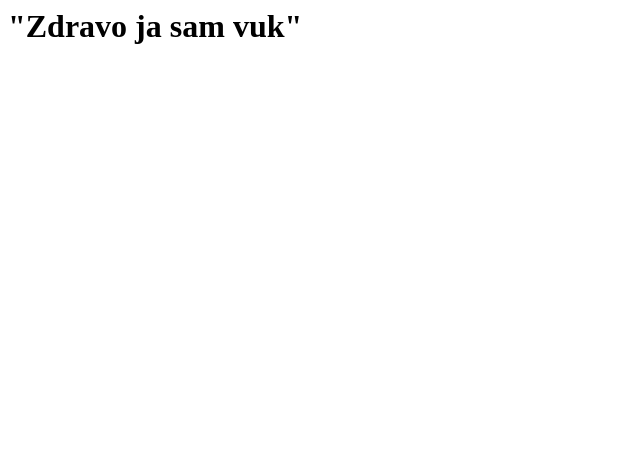
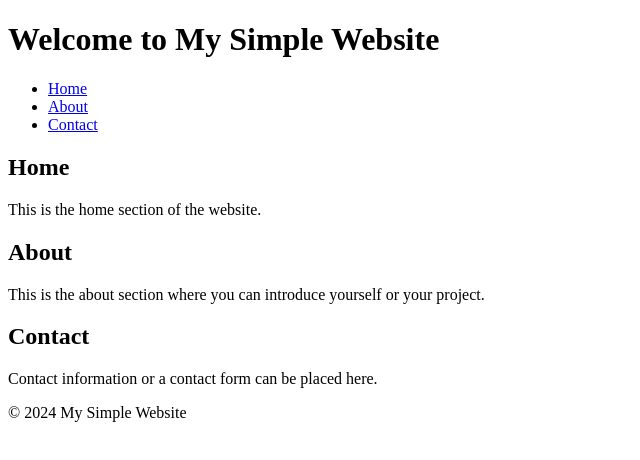
Before and after one commit to Vukile2801w/test_web, a plain HTML site: page index.html in a window 1280 px wide. Shown: the whole page, without its empty margins (0-640 px from the left). Drawn offline with Linux system fonts and the light colour scheme.

Commit message:
Update index.html

```diff
--- a/index.html
+++ b/index.html
@@ -1,7 +1,38 @@
-<html>
-    <body>
-        <h1>
-            "Zdravo ja sam vuk"
-        </h1>
-    </body>
+<!DOCTYPE html>
+<html lang="en">
+<head>
+    <meta charset="UTF-8">
+    <meta name="viewport" content="width=device-width, initial-scale=1.0">
+    <title>My Simple Website</title>
+    <link rel="stylesheet" href="styles.css">
+</head>
+<body>
+    <header>
+        <h1>Welcome to My Simple Website</h1>
+        <nav>
+            <ul>
+                <li><a href="#home">Home</a></li>
+                <li><a href="#about">About</a></li>
+                <li><a href="#contact">Contact</a></li>
+            </ul>
+        </nav>
+    </header>
+    <main>
+        <section id="home">
+            <h2>Home</h2>
+            <p>This is the home section of the website.</p>
+        </section>
+        <section id="about">
+            <h2>About</h2>
+            <p>This is the about section where you can introduce yourself or your project.</p>
+        </section>
+        <section id="contact">
+            <h2>Contact</h2>
+            <p>Contact information or a contact form can be placed here.</p>
+        </section>
+    </main>
+    <footer>
+        <p>&copy; 2024 My Simple Website</p>
+    </footer>
+</body>
 </html>
```
